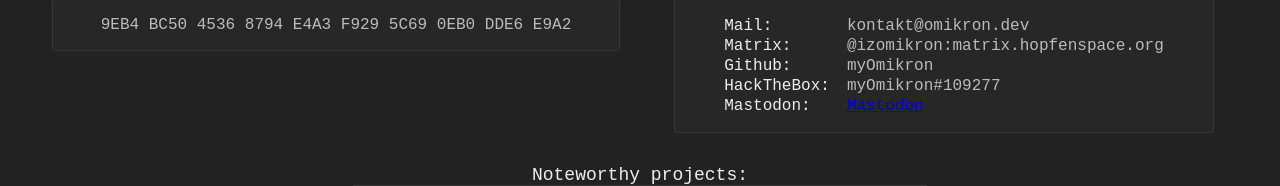
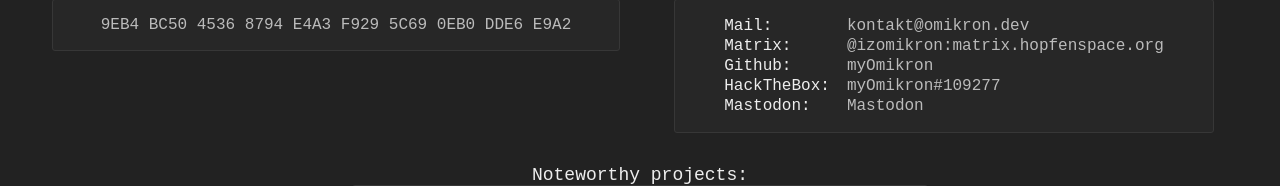
Before and after one commit to myOmikron/website, a plain HTML site: page index.html in a window 1280 px wide. Shown: the part 261-447 px from the top of the page. Drawn offline with Linux system fonts and the light colour scheme.

Commit message:
Styled mastodon

```diff
--- a/index.html
+++ b/index.html
@@ -69,7 +69,7 @@
                             Mastodon:
                         </td>
                         <td>
-                            <a rel="me" href="https://chaos.social/@omikron">Mastodon</a>
+                            <a class="a" target="_blank" rel="me" href="https://chaos.social/@omikron">Mastodon</a>
                         </td>
                     </tr>
                 </table>
```
